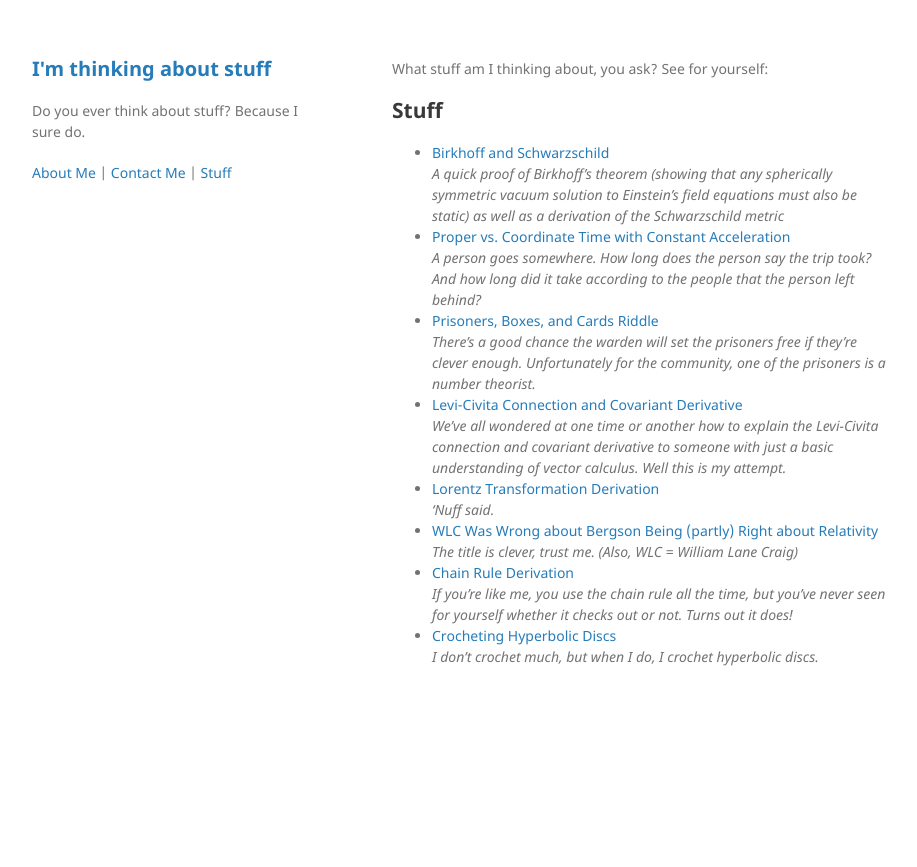
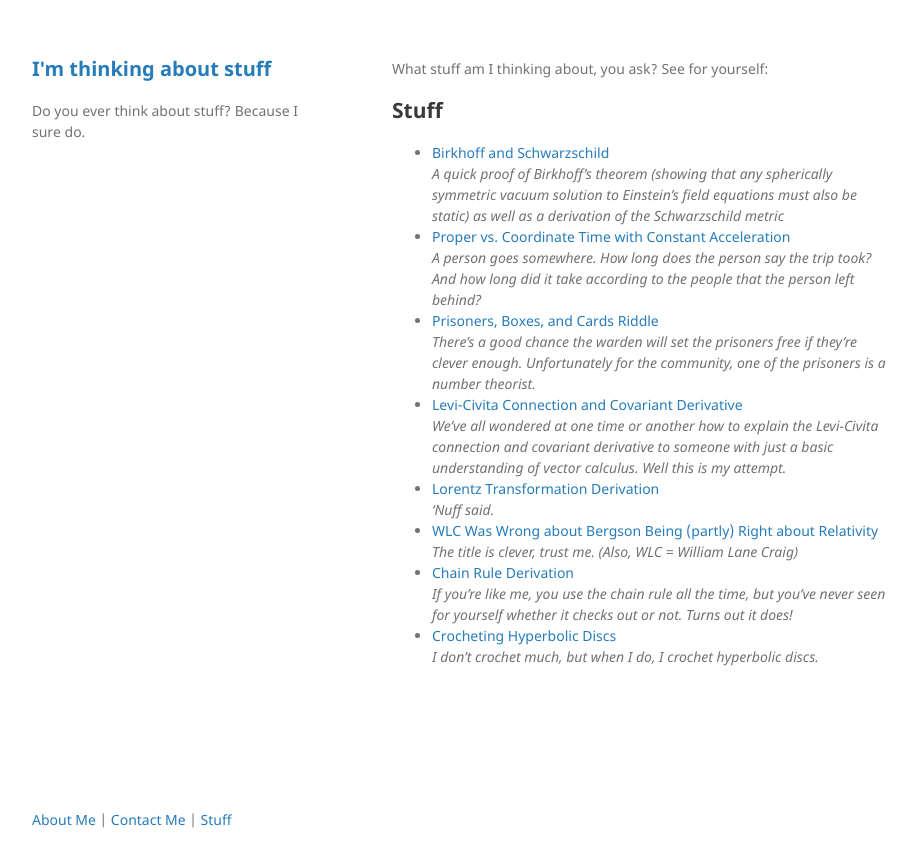
Before and after one commit to kettlecornwitha-QU/Im-thinking, a Jekyll site: the page built from index.markdown, in a window 1280 px wide. Shown: the top 867 px of the page, without its empty margins (178-1095 px from the left). Built offline with Jekyll 4.4.1, drawn with Linux system fonts in a browser that asks for light colours; part of the change alters nothing that is shown.

Commit message:
Move links to footer

```diff
--- a/_layouts/default.html
+++ b/_layouts/default.html
@@ -21,11 +21,11 @@
         {% endif %}
 
         <p>{{ site.description | default: site.github.project_tagline }}</p>
-
+<!--
         <nav class="site-links">
           <p><a href="{{ '/about' | relative_url }}">About Me</a> | <a href="mailto:kettle.corn.with.a.Q.U@gmail.com">Contact Me</a> | <a href="{{ '/' | relative_url }}">Stuff</a></p>
         </nav>
-
+-->
         {% if site.show_downloads %}
         <ul class="downloads">
           <li><a href="{{ site.github.zip_url }}">Download <strong>ZIP File</strong></a></li>
@@ -39,14 +39,13 @@
       {{ content }}
 
       </section>
-<!--
+
 <footer>
   <footer class="site-footer" style="white-space: nowrap;">
-    <p><a href="/about/">About Me</a></p>
-    <p>Feel free to <a href="mailto:kettle.corn.with.a.Q.U@gmail.com">contact me</a> if you have any questions or feedback.</p>
+    <p><a href="{{ '/about' | relative_url }}">About Me</a> | <a href="mailto:kettle.corn.with.a.Q.U@gmail.com">Contact Me</a> | <a href="{{ '/' | relative_url }}">Stuff</a></p>
   </footer>
 </footer>
--->
+
     </div>
     <script src="{{ "/assets/js/scale.fix.js" | relative_url }}"></script>
   </body>
```
